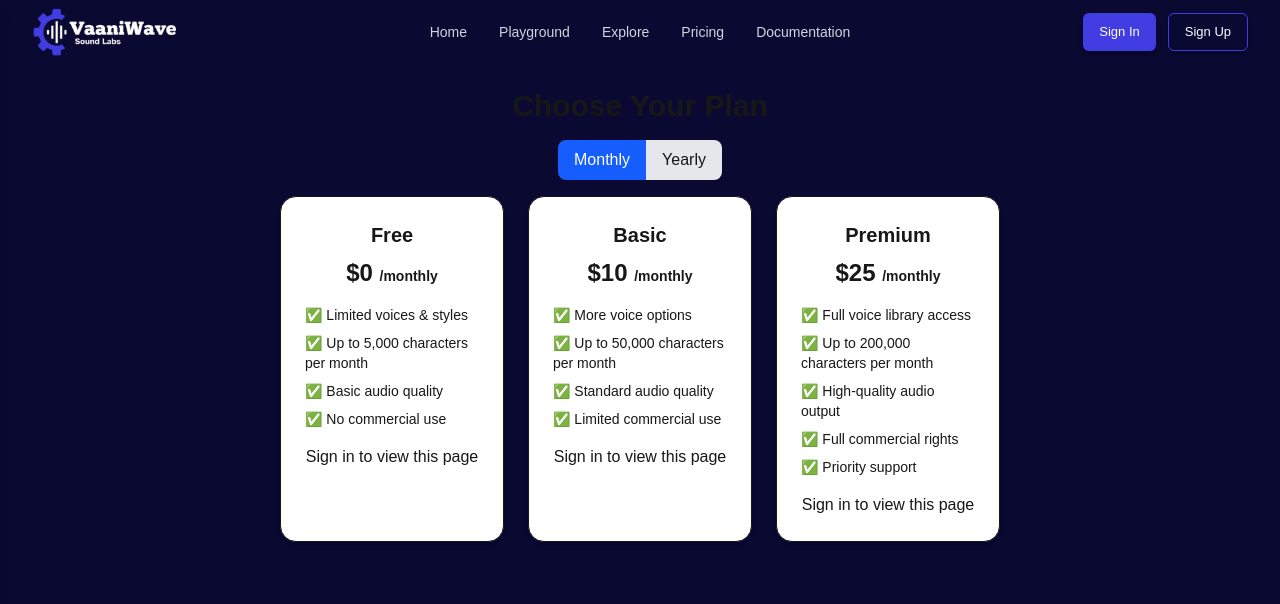
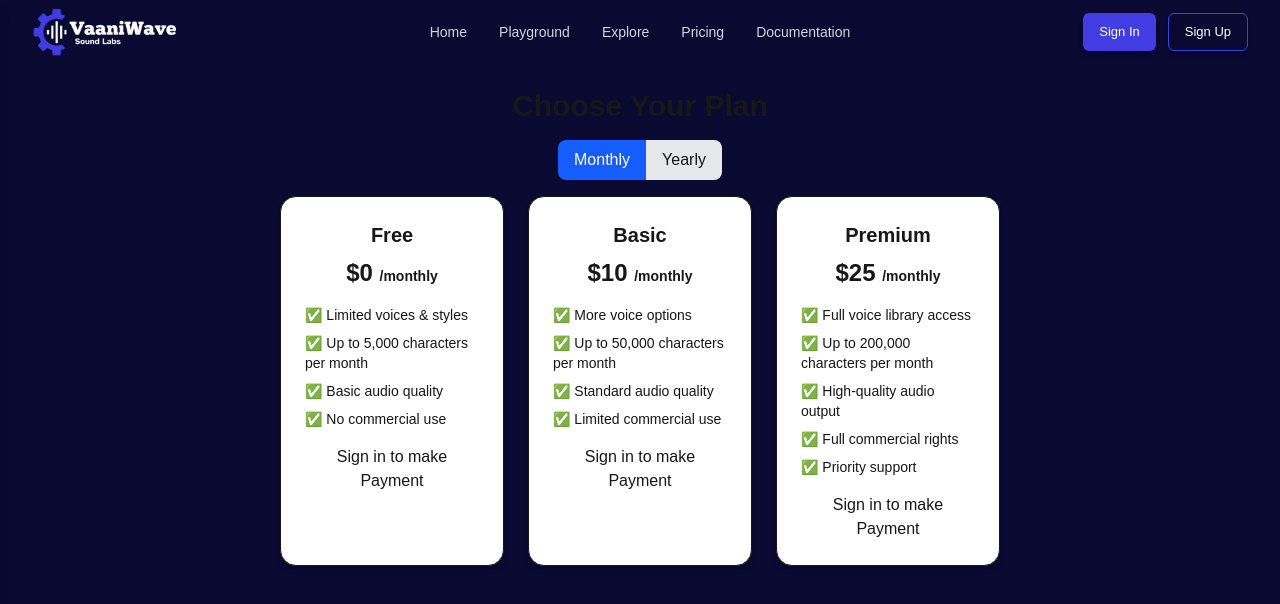
Before and after one commit to gautamkmahato/vaani-wave, a Next.js app: page /payment in a window 1280 px wide. Shown: the top 604 px of the page. Built offline with nearby package versions, Linux system fonts and the light colour scheme; no server answers.

Commit message:
fixed the payment backend

```diff
--- a/app/payment/_components/CheckoutButton.jsx
+++ b/app/payment/_components/CheckoutButton.jsx
@@ -20,7 +20,7 @@ const CheckoutButton = ({ name, billingCycle }) => {
   if(!isSignedIn){
     return(
       <>
-        <h1>Sign in to view this page</h1>
+        <h1>Sign in to make Payment</h1>
       </>
     )
   }
```
